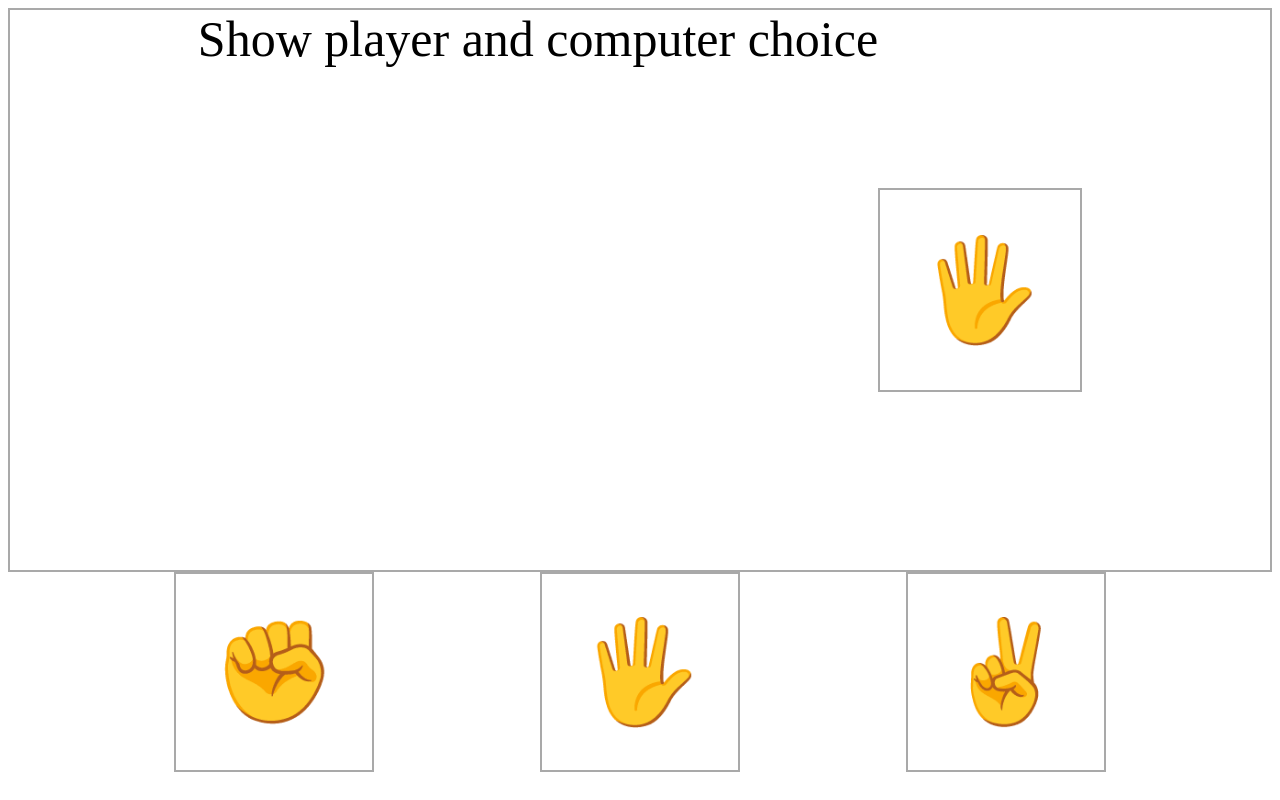
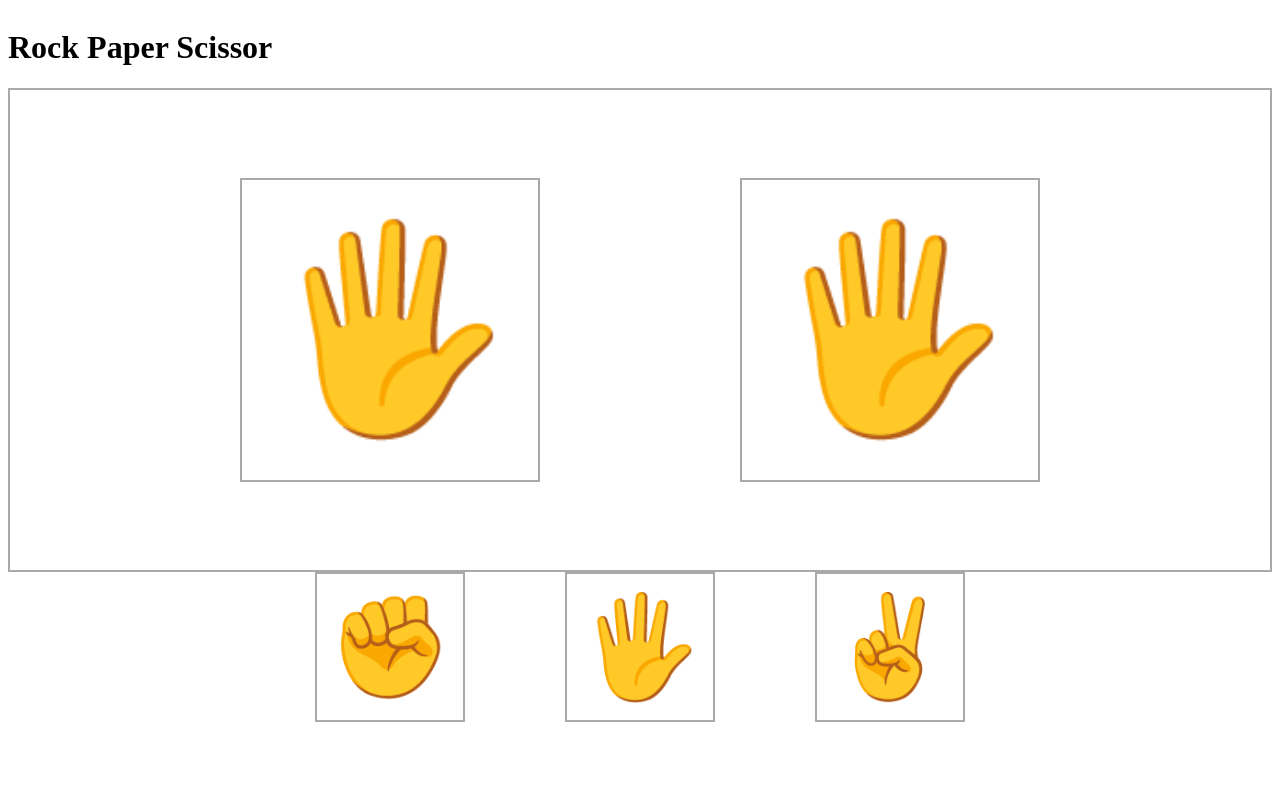
Before and after one commit to aashish-rupreja/rock-paper-scissor, a plain HTML site: page index.html in a window 1280 px wide. Both pictures are taken after a click on the button "🖐️". Drawn offline with Linux system fonts and the light colour scheme.

Commit message:
Complete logic with working UI
Player is able to make selection from UI. Player and computer choices
are shown side to side

```diff
--- a/index.html
+++ b/index.html
@@ -4,10 +4,14 @@
     <meta charset="UTF-8" />
     <title>Rock, Paper and Scissor</title>
     <link rel="stylesheet" href="styles.css" />
-    <script src="ui-logic.js" defer></script>
+    <script src="logic.js" defer></script>
   </head>
   <body>
-    <div id="show-choices">Show player and computer choice</div>
+    <h1>Rock Paper Scissor</h1>
+    <div id="show-choices">
+      <div id="player-selection"></div>
+      <div id="computer-selection"></div>
+    </div>
     <div id="player-choice">
       <button id="rock" class="rock">✊</button>
       <button id="paper" class="paper">🖐️</button>
--- a/logic.js
+++ b/logic.js
@@ -2,20 +2,60 @@
 let computerScore = 0;
 let playerScore = 0;
 
-// getting computer choice
-let computerChoice;
-// getting player choice
-let playerChoice;
 
+const displayPlayerChoice = document.getElementById("player-selection");
+const displayComputerChoice = document.getElementById("computer-selection");
 
-// getting computer choice
-computerChoice = generateComputerChoice();
-// getting player choice
-playerChoice = getPlayerChoice();
-console.log(playRound(playerChoice, computerChoice));
-if (playerScore === 5 || computerScore === 5)
-    console.log(`Your score = ${playerScore}, Computer's score = ${computerScore}`);
+const playerChoices = document.querySelectorAll("button");
+for (playerSelection of playerChoices) {
+    playerSelection.addEventListener("click", startGame);
+}
 
+function startGame(e) {
+    addPlayerSelectionToUi(e);
+    let playerChoice = `${e.target.id}`;
+    let computerChoice = generateComputerChoice();
+    addComputerSelectionToUi(computerChoice);
+    playRound(playerChoice, computerChoice);
+    console.log(playerScore, computerScore);
+    if (playerScore === 5 || computerScore === 5) {
+        for (playerSelection of playerChoices) {
+            playerSelection.removeEventListener("click", startGame);
+        }
+    }
+}
+
+function addPlayerSelectionToUi(e) {
+    playerChoiceToAdd = document.createElement("div");
+    playerChoiceToAdd.style.cssText = "height: 300px; width:300px; font-size: 200px;";
+    playerChoiceToAdd.textContent = e.target.textContent;
+    playerChoiceToAdd.setAttribute("data-choice", `${e.target.id}`)
+    playerChoiceToAdd.setAttribute("class", `${e.target.id}`)
+    displayPlayerChoice.appendChild(playerChoiceToAdd);
+    if (displayPlayerChoice.childElementCount > 1) {
+        for (child of displayPlayerChoice.children) {
+            displayPlayerChoice.removeChild(child);
+        }
+    }
+
+}
+
+function addComputerSelectionToUi(computerChoice) {
+    computerChoiceToAdd = document.createElement("div");
+    computerChoiceToAdd.style.cssText = "height: 300px; width:300px; font-size: 200px;";
+    if (computerChoice === "rock") computerChoiceToAdd.textContent = "✊";
+    if (computerChoice === "paper") computerChoiceToAdd.textContent = "🖐️";
+    if (computerChoice === "scissor") computerChoiceToAdd.textContent = "✌️";
+    computerChoiceToAdd.setAttribute("data-choice", computerChoice);
+    computerChoiceToAdd.setAttribute("class", computerChoice);
+    displayComputerChoice.appendChild(computerChoiceToAdd);
+    if (displayComputerChoice.childElementCount > 1) {
+        for (child of displayComputerChoice.children) {
+            displayComputerChoice.removeChild(child);
+        }
+    }
+
+}
 
 
 /*-------------------------------------function to generate computer choice-------------------------------------*/
@@ -36,28 +76,6 @@ function generateComputerChoice() {
     return "scissor";
 }
 /*-------------------------------------function to generate computer choice-------------------------------------*/
-
-
-
-/*-------------------------------------get and validate player choice-------------------------------------*/
-function getPlayerChoice() {
-
-    // let playerResponse = prompt("Enter your choice");
-
-    // // normalizing the player's choice
-    // let playerChoice = playerResponse.toLowerCase();
-    // return playerChoice;
-    const playerChoices = document.querySelectorAll("button");
-    for (playerChoice of playerChoices) {
-        playerChoice.addEventListener("click", (e) => {
-            console.log(e.target.id);
-        })
-    }
-}
-
-/*-------------------------------------get and validate player choice-------------------------------------*/
-
-
 
 /*-------------------------------------play 1 round of game-------------------------------------*/
 function playRound(playerChoice, computerChoice) {
--- a/styles.css
+++ b/styles.css
@@ -2,8 +2,6 @@ body {
   background-color: white;
   display: flex;
   flex-direction: column;
-  /* justify-content: center; */
-  /* align-items: center; */
 }
 
 #show-choices {
@@ -12,19 +10,31 @@ body {
   border: 2px solid darkgrey;
   display: flex;
   justify-content: center;
-  height: 70vh;
+  align-items: center;
+  gap: 200px;
+  height: 60vh;
+}
+
+#player-selection,
+#computer-selection {
+  background-color: darkgrey;
+  height: 300px;
+  width: 300px;
+  display: flex;
+  justify-content: center;
 }
 
 #player-choice {
   display: flex;
-  justify-content: space-evenly;
+  justify-content: center;
+  gap: 100px;
 }
 
 .rock,
 .paper,
 .scissor {
-  height: 200px;
-  width: 200px;
+  height: 150px;
+  width: 150px;
   border: 2px solid darkgrey;
   align-self: center;
   display: flex;
--- a/ui-logic.js
+++ /dev/null
@@ -1,13 +0,0 @@
-const buttons = document.querySelectorAll("button");
-for (button of buttons) {
-    button.addEventListener("click", function (e) {
-        const selection = document.createElement("div");
-        selection.setAttribute("class", `${e.target.id}`);
-        if (e.target.id === "rock") selection.textContent = "✊";
-        if (e.target.id === "paper") selection.textContent = "🖐️";
-        if (e.target.id === "scissor") selection.textContent = "✌️";
-        const choices = document.getElementById("show-choices");
-        choices.append(selection);
-
-    })
-}
```
